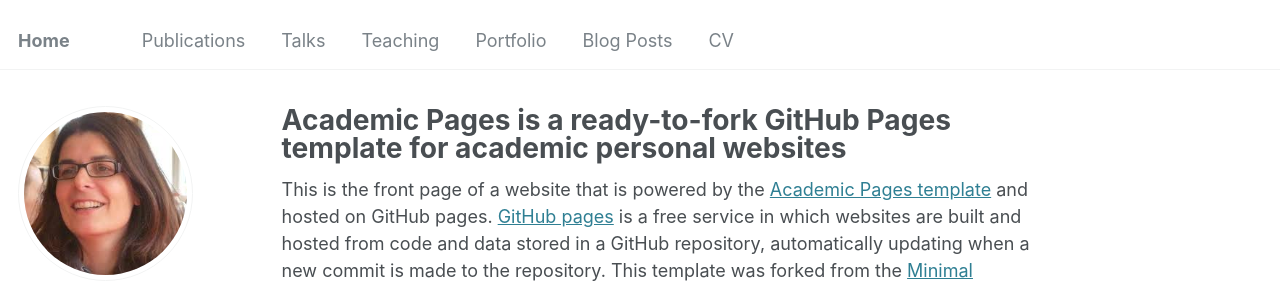
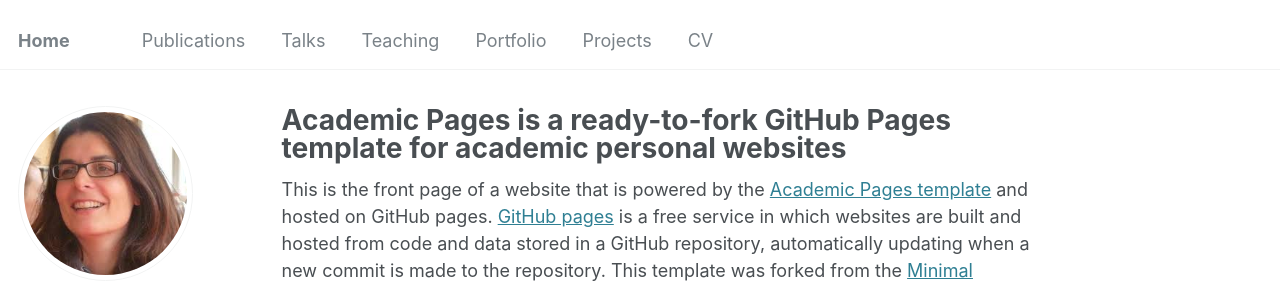
Before and after one commit to crobardet/crobardet.github.io, a Jekyll site: the page built from _pages/about.md, in a window 1280 px wide. Shown: the top 283 px of the page. Built offline with Jekyll 4.4.1, drawn with Linux system fonts in a browser that asks for light colours; some web fonts are replaced.

Commit message:
Update navigation.yml

```diff
--- a/_data/navigation.yml
+++ b/_data/navigation.yml
@@ -17,7 +17,7 @@
   - title: "Portfolio"
     url: /portfolio/
 
-  - title: "Blog Posts"
+  - title: "Projects"
     url: /year-archive/
 
   - title: "CV"
```
